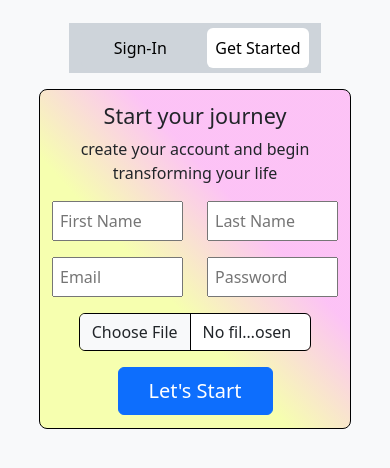
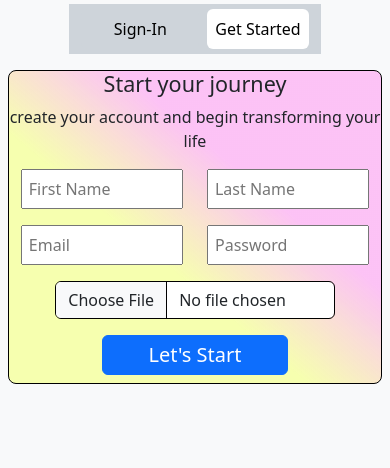
Before and after one commit to morsch28/MERN-project, a React (Vite) app in the folder fronted/: page / in a window 390 px wide. Both pictures are taken after a click on the button "Get Started". Shown: the part 334-802 px from the top of the page. Built offline with nearby package versions, Linux system fonts and the light colour scheme; no server answers; a web font is replaced by a local one.

Commit message:
improved responsive

```diff
--- a/fronted/src/components/SignIn.jsx
+++ b/fronted/src/components/SignIn.jsx
@@ -86,7 +86,7 @@ function SignIn() {
 
       <button
         type="submit"
-        className="btn btn-primary p-2 fs-5 mb-3 w-50"
+        className="btn btn-primary p-1 fs-5 mb-3 w-50"
         disabled={!isValid}
       >
         Submit
--- a/fronted/src/components/SignUp.jsx
+++ b/fronted/src/components/SignUp.jsx
@@ -156,7 +156,7 @@ function SignUp() {
       </div>
       <button
         type="submit"
-        className="btn btn-primary register-btn p-2 fs-5  w-50"
+        className="btn btn-primary register-btn p-1 fs-5 mb-2  w-50"
         disabled={!isValid}
       >
         Let's Start
--- a/fronted/src/pages/welcome/welcome-page.css
+++ b/fronted/src/pages/welcome/welcome-page.css
@@ -8,7 +8,7 @@
 }
 .welcomeText {
   height: 150px;
-  font-size: 1.2rem;
+  font-size: 1rem;
 }
 .form-welcome {
   width: 50%;
@@ -23,7 +23,6 @@
 }
 .form-section {
   border: 1px solid black;
-  max-height: 340px;
   min-height: 340px;
   width: 460px;
   background: linear-gradient(
@@ -39,9 +38,11 @@
 @media screen and (max-width: 1024px) {
   .form-section {
     width: 96%;
+    min-height: 290px;
   }
   .welcome-input {
     padding: 10px !important;
+    width: 100%;
   }
   .about-project {
     width: 44%;
@@ -55,6 +56,10 @@
   .welcome-screen {
     flex-direction: column;
     overflow-y: scroll !important;
+  }
+  .welcomeImage {
+    width: 300px;
+    height: 150px;
   }
   .about-project {
     width: 100%;
@@ -79,13 +84,8 @@
     height: 50px;
     width: 252px;
   }
-  .form-section {
-    width: 80%;
-
-    height: 70%;
-  }
   .welcome-input {
-    padding: 10px !important;
+    padding: 6px !important;
     width: 100%;
   }
   .h1-welcomePage {
```
